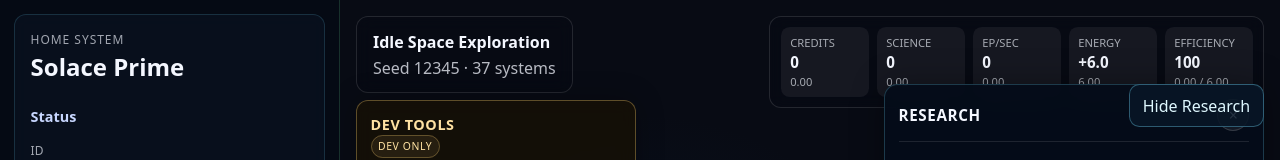
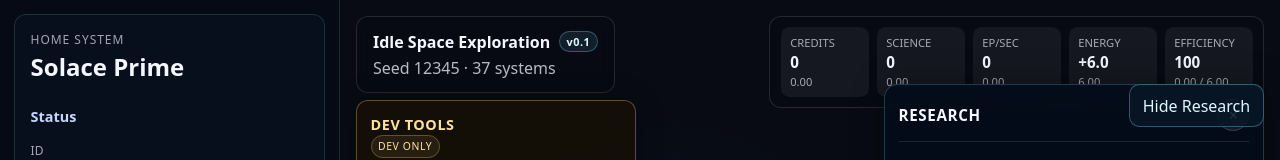
Before and after one commit to michael-speer87/idle-space-exploration, a React (Vite) app: page / in a window 1280 px wide. Shown: the top 160 px of the page. Built offline with nearby package versions, Linux system fonts and the light colour scheme.

Commit message:
Added Version Badge

```diff
--- a/src/App.tsx
+++ b/src/App.tsx
@@ -26,6 +26,8 @@ import { RunStatsPanel } from "./components/RunStatsPanel";
 import { getRunStatsSummary } from "./game/systems/runStatsSystem";
 import { ResearchDrawer } from "./components/ResearchDrawer";
 import { DevAdminPanel } from "./components/DevAdminPanel";
+
+const GAME_VERSION_LABEL = "v0.1";
 
 function App() {
   return (
@@ -224,7 +226,13 @@ function GameScreen() {
 
       <section className="map-section">
         <div className="map-header">
-          <h1>Idle Space Exploration</h1>
+          <div className="map-title-row">
+            <h1>Idle Space Exploration</h1>
+            <span className="version-badge" title="MVP Candidate v0.1">
+              {GAME_VERSION_LABEL}
+            </span>
+          </div>
+
           <p>
             Seed {gameState.seed} · {gameState.map.systemIds.length} systems
           </p>
--- a/src/index.css
+++ b/src/index.css
@@ -67,9 +67,26 @@ button {
   backdrop-filter: blur(8px);
 }
 
+.map-title-row {
+  display: flex;
+  align-items: center;
+  gap: 0.55rem;
+}
+
 .map-header h1 {
   margin: 0;
   font-size: 1rem;
+}
+
+.version-badge {
+  padding: 0.15rem 0.4rem;
+  border: 1px solid rgba(114, 224, 255, 0.3);
+  border-radius: 999px;
+  font-size: 0.68rem;
+  font-weight: 700;
+  letter-spacing: 0.05em;
+  color: #dff8ff;
+  background: rgba(114, 224, 255, 0.1);
 }
 
 .map-header p {
```
